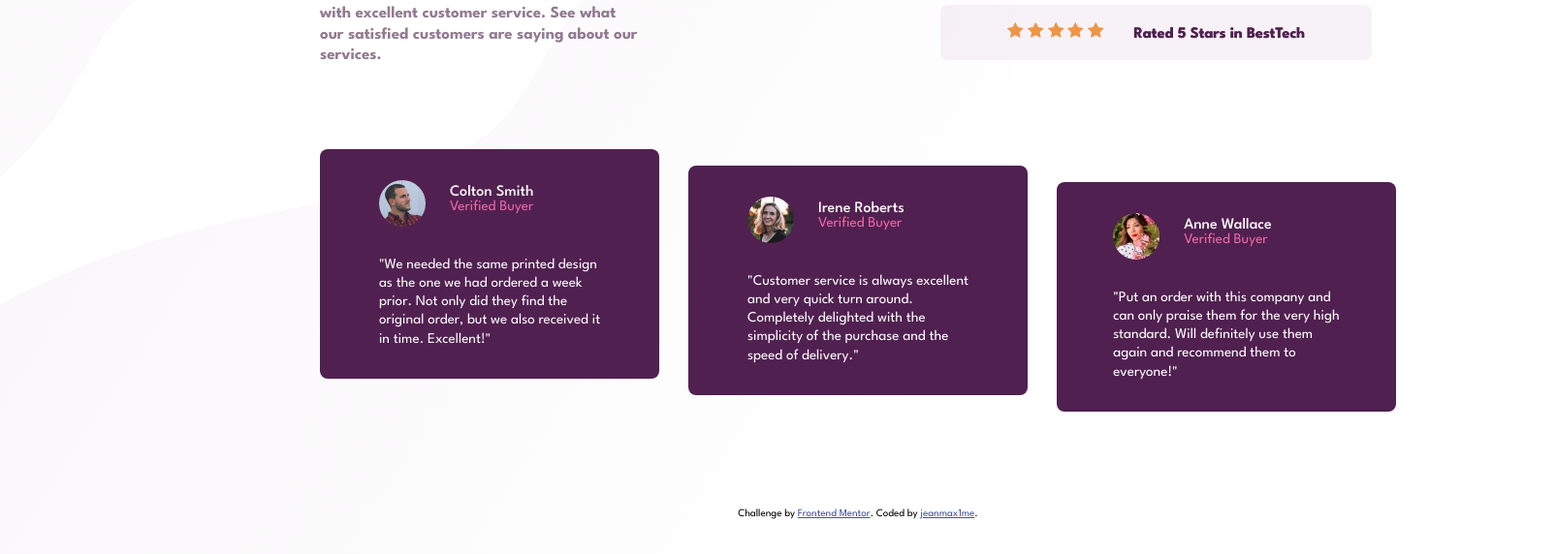
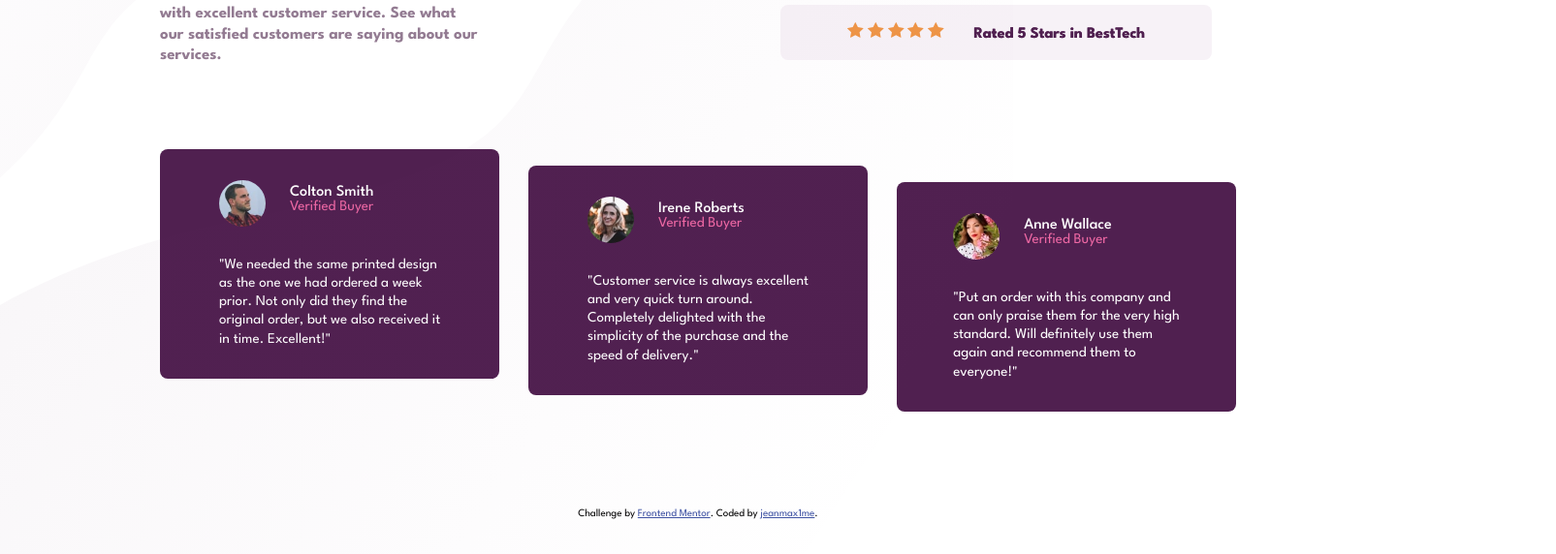
Before and after one commit to jeanmax1me/socialproofsection, a plain HTML site: page index.html in a window 1280 px wide. Shown: the part 288-860 px from the top of the page at 97% size, 1605 px wide, since content can reach past the window. Drawn offline with Linux system fonts and the light colour scheme.

Commit message:
Add files via upload

```diff
--- a/styles.css
+++ b/styles.css
@@ -233,7 +233,7 @@ body {
     width: 1440px;
     height: 800px;
     background-color: white;
-    margin: 0 165px 0 165px;
+    margin: 0 165px 0 0;
 
 }
 
```
